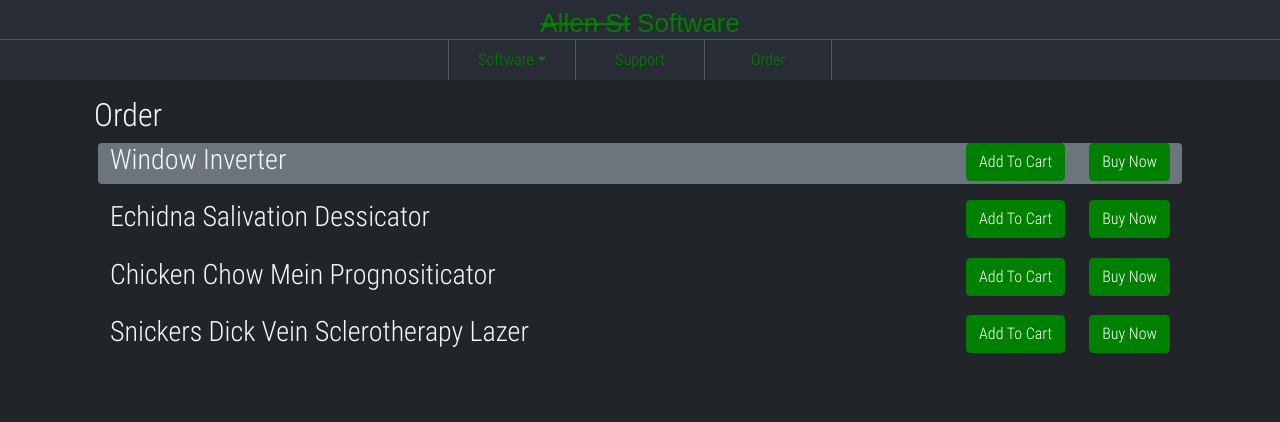
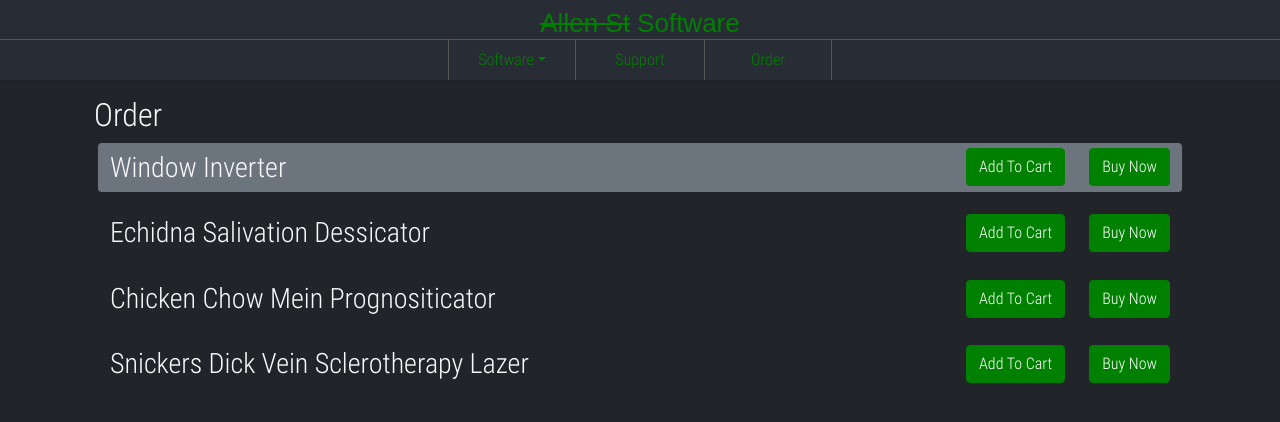
Before and after one commit to jmash/ds_studio, a React (Create React App) app: page /order in a window 1280 px wide. Shown: the top 422 px of the page. Built offline with nearby package versions, Linux system fonts and the light colour scheme.

Commit message:
:lipstick: center buttons on Order rows

```diff
--- a/src/routes/Order/Order.js
+++ b/src/routes/Order/Order.js
@@ -8,45 +8,45 @@ export default function Order() {
             <Stack className="px-3" gap={3}>
                 <Row className="rounded bg-secondary">
                     <Col className="text-center text-sm-center text-md-start">
-                        <h3>Window Inverter</h3>
+                        <h3 className="mb-2 mt-2">Window Inverter</h3>
                     </Col>
-                    <Col className="text-center text-sm-center text-md-start" md="auto">
+                    <Col className="my-auto text-center text-sm-center text-md-start" md="auto">
                         <Button>Add To Cart</Button>
                     </Col>
-                    <Col className="text-center text-sm-center text-md-start" md="auto">
+                    <Col className="my-auto text-center text-sm-center text-md-start" md="auto">
                         <Button>Buy Now</Button>
                     </Col>
                 </Row>
                 <Row>
                     <Col className="text-center text-sm-center text-md-start">
-                        <h3>Echidna Salivation Dessicator</h3>
+                        <h3 className="mb-2 mt-2">Echidna Salivation Dessicator</h3>
                     </Col>
-                    <Col className="text-center text-sm-center text-md-start" md="auto">
+                    <Col className="my-auto text-center text-sm-center text-md-start" md="auto">
                         <Button>Add To Cart</Button>
                     </Col>
-                    <Col className="text-center text-sm-center text-md-start" md="auto">
+                    <Col className="my-auto text-center text-sm-center text-md-start" md="auto">
                         <Button>Buy Now</Button>
                     </Col>
                 </Row>
                 <Row>
                     <Col className="text-center text-sm-center text-md-start">
-                        <h3>Chicken Chow Mein Prognositicator</h3>
+                        <h3 className="mb-2 mt-2">Chicken Chow Mein Prognositicator</h3>
                     </Col>
-                    <Col className="text-center text-sm-center text-md-start" md="auto">
+                    <Col className="my-auto text-center text-sm-center text-md-start" md="auto">
                         <Button>Add To Cart</Button>
                     </Col>
-                    <Col className="text-center text-sm-center text-md-start" md="auto">
+                    <Col className="my-auto text-center text-sm-center text-md-start" md="auto">
                         <Button>Buy Now</Button>
                     </Col>
                 </Row>
                 <Row>
                     <Col className="text-center text-sm-center text-md-start">
-                        <h3>Snickers Dick Vein Sclerotherapy Lazer</h3>
+                        <h3 className="mb-2 mt-2">Snickers Dick Vein Sclerotherapy Lazer</h3>
                     </Col>
-                    <Col className="text-center text-sm-center text-md-start" md="auto">
+                    <Col className="my-auto text-center text-sm-center text-md-start" md="auto">
                         <Button>Add To Cart</Button>
                     </Col>
-                    <Col className="text-center text-sm-center text-md-start" md="auto">
+                    <Col className="my-auto text-center text-sm-center text-md-start" md="auto">
                         <Button>Buy Now</Button>
                     </Col>
                 </Row>
```
